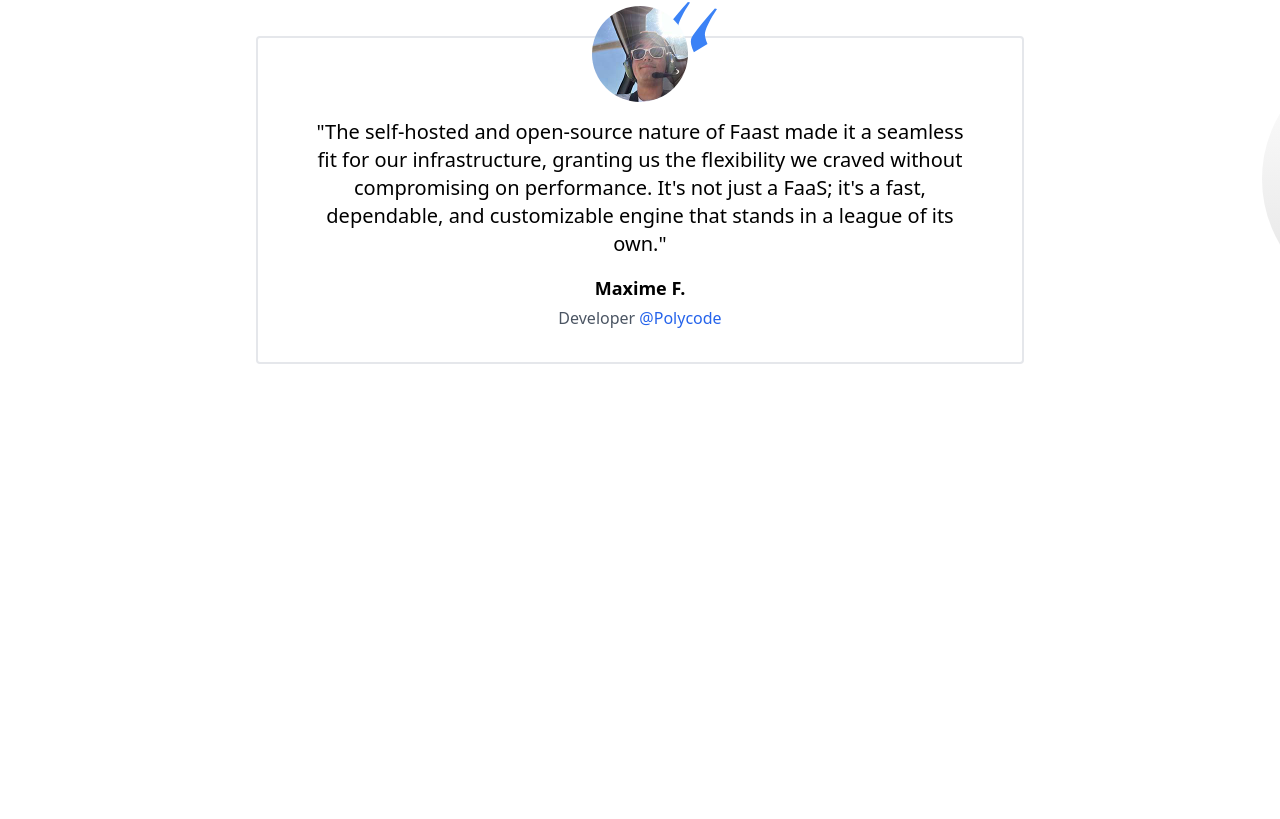
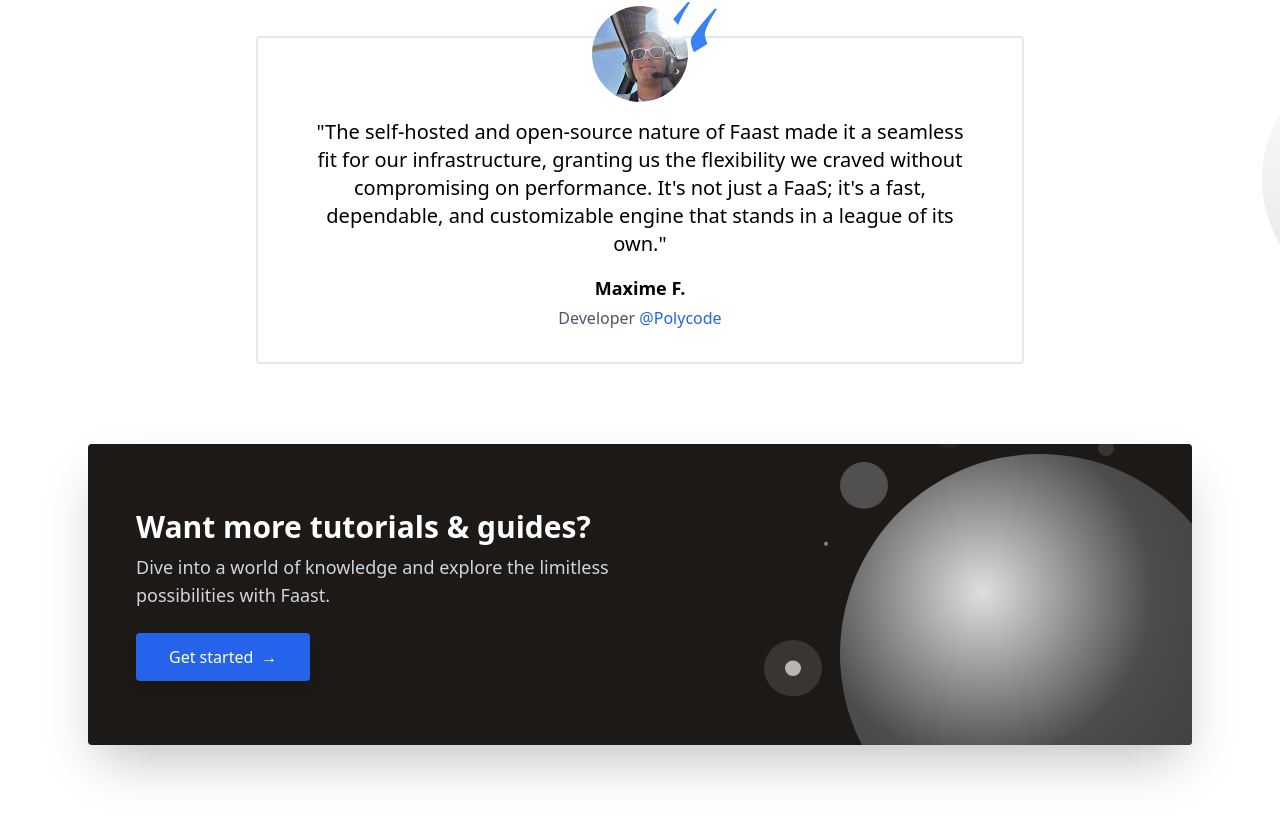
Before and after one commit to faast-rt/docs, a Next.js app: page / in a window 1280 px wide. Shown: the part 1875-2694 px from the top of the page. Before the commit the page ends 2319 px from the top, so only its background shows below. Built offline with nearby package versions, Linux system fonts and the light colour scheme.

Commit message:
feat(landing): add cta component
Signed-off-by: iverly <github@iverly.net>

```diff
--- /dev/null
+++ b/components/cta.tsx
@@ -0,0 +1,121 @@
+import Link from 'next/link';
+
+export default function CTA() {
+  return (
+    <section>
+      <div className="max-w-6xl mx-auto px-4 sm:px-6">
+        <div className="pb-12 md:pb-20">
+          {/* CTA box */}
+          <div
+            className="relative bg-stone-900 rounded py-10 px-8 md:py-16 md:px-12 shadow-2xl overflow-hidden"
+            data-aos="zoom-y-out"
+          >
+            {/* Background illustration */}
+            <div
+              className="absolute right-0 bottom-0 pointer-events-none hidden lg:block"
+              aria-hidden="true"
+            >
+              <svg width="428" height="328" xmlns="http://www.w3.org/2000/svg">
+                <defs>
+                  <radialGradient
+                    cx="35.542%"
+                    cy="34.553%"
+                    fx="35.542%"
+                    fy="34.553%"
+                    r="96.031%"
+                    id="ni-a"
+                  >
+                    <stop stopColor="#DFDFDF" offset="0%" />
+                    <stop stopColor="#4C4C4C" offset="44.317%" />
+                    <stop stopColor="#333" offset="100%" />
+                  </radialGradient>
+                </defs>
+                <g fill="none" fillRule="evenodd">
+                  <g fill="#FFF">
+                    <ellipse
+                      fillOpacity=".04"
+                      cx="185"
+                      cy="15.576"
+                      rx="16"
+                      ry="15.576"
+                    />
+                    <ellipse
+                      fillOpacity=".24"
+                      cx="100"
+                      cy="68.402"
+                      rx="24"
+                      ry="23.364"
+                    />
+                    <ellipse
+                      fillOpacity=".12"
+                      cx="29"
+                      cy="251.231"
+                      rx="29"
+                      ry="28.231"
+                    />
+                    <ellipse
+                      fillOpacity=".64"
+                      cx="29"
+                      cy="251.231"
+                      rx="8"
+                      ry="7.788"
+                    />
+                    <ellipse
+                      fillOpacity=".12"
+                      cx="342"
+                      cy="31.303"
+                      rx="8"
+                      ry="7.788"
+                    />
+                    <ellipse
+                      fillOpacity=".48"
+                      cx="62"
+                      cy="126.811"
+                      rx="2"
+                      ry="1.947"
+                    />
+                    <ellipse
+                      fillOpacity=".12"
+                      cx="78"
+                      cy="7.072"
+                      rx="2"
+                      ry="1.947"
+                    />
+                    <ellipse
+                      fillOpacity=".64"
+                      cx="185"
+                      cy="15.576"
+                      rx="6"
+                      ry="5.841"
+                    />
+                  </g>
+                  <circle fill="url(#ni-a)" cx="276" cy="237" r="200" />
+                </g>
+              </svg>
+            </div>
+
+            <div className="relative flex flex-col lg:flex-row justify-between items-center">
+              {/* CTA content */}
+              <div className="text-center lg:text-left lg:max-w-xl">
+                <h3 className="h3 text-white mb-2">
+                  Want more tutorials & guides?
+                </h3>
+                <p className="text-gray-300 text-lg mb-6">
+                  Dive into a world of knowledge and explore the limitless
+                  possibilities with Faast.
+                </p>
+
+                <Link
+                  href="/docs"
+                  className="btn text-white bg-blue-600 hover:bg-blue-700 w-full mb-4 sm:w-auto sm:mb-0"
+                >
+                  Get started <span className="pl-2">→</span>
+                </Link>
+              </div>
+            </div>
+          </div>
+        </div>
+      </div>
+    </section>
+  );
+}
--- a/pages/index.mdx
+++ b/pages/index.mdx
@@ -4,6 +4,7 @@
 
 import Link from 'next/link';
 
+import CTA from '../components/cta';
 import Features from '../components/features';
 import Hero from '../components/hero';
 import Testimonials from '../components/testimonials';
@@ -12,4 +13,5 @@
   <Hero />
   <Features />
   <Testimonials />
+  <CTA />
 </div>
```
